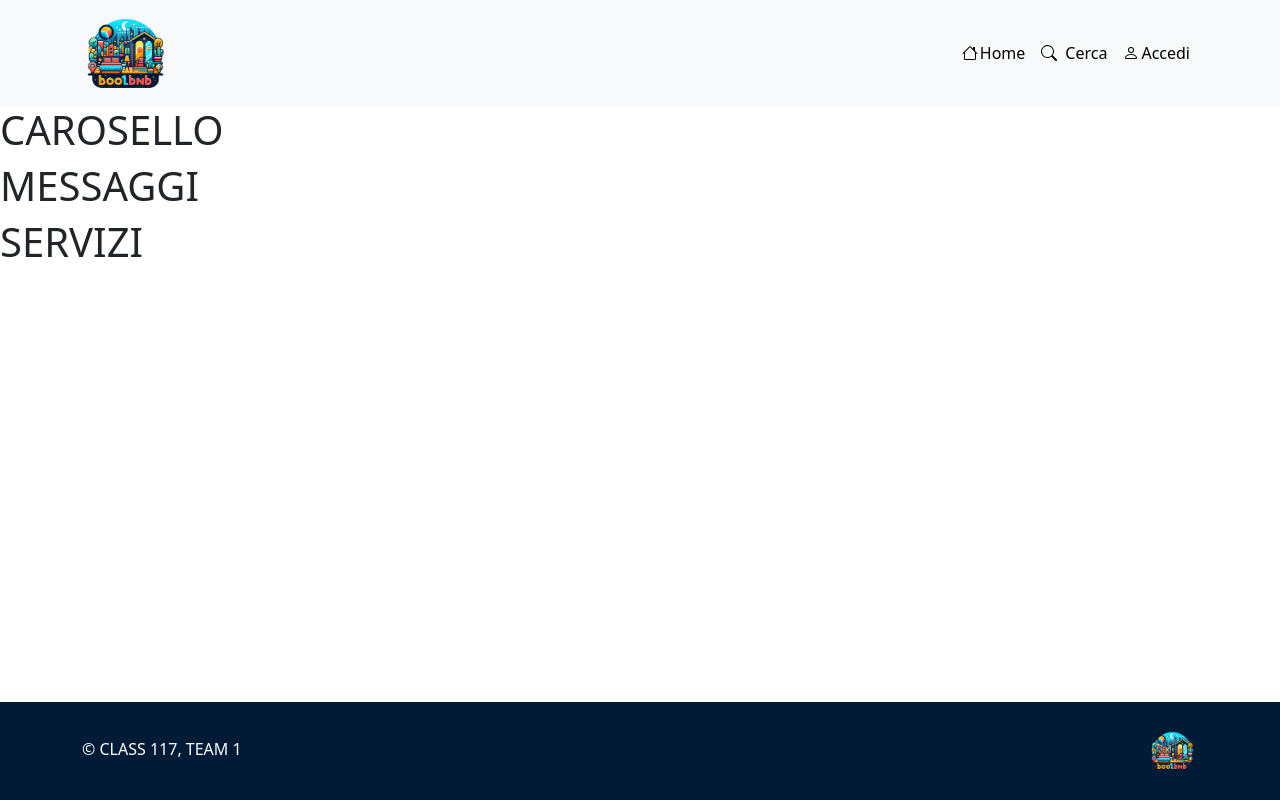
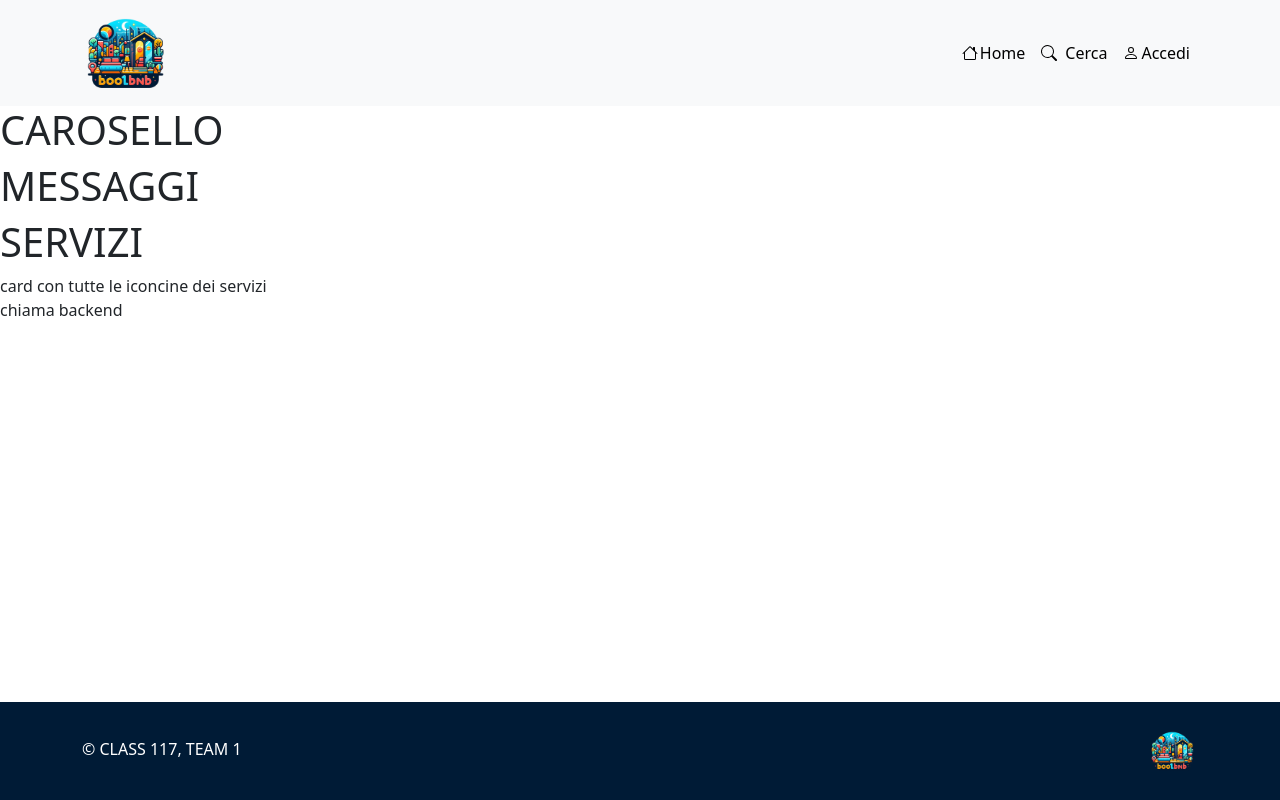
Before and after one commit to bonvi83/frontoffice-boolbnb, a Vue app: page /apartment/1 in a window 1280 px wide. Built offline with nearby package versions, Linux system fonts and the light colour scheme.

Commit message:
macrostruttura AppShowServices

```diff
--- a/src/components/show-components/AppShowServices.vue
+++ b/src/components/show-components/AppShowServices.vue
@@ -1,16 +1,21 @@
 <script>
 export default {
-    data() {
-        return {};
-    },
+  data() {
+    return {};
+  },
 };
 </script>
 
 <template>
+  <div>
+    <h1>SERVIZI</h1>
     <div>
-        <h1>SERVIZI</h1>
+      card con tutte le iconcine dei servizi
+      <br />
+      chiama backend
+      <!-- http://127.0.0.1:8000/api/apartments/${id_appartamento} -->
     </div>
+  </div>
 </template>
 
-<style lang="scss">
-</style>
+<style lang="scss"></style>
```
